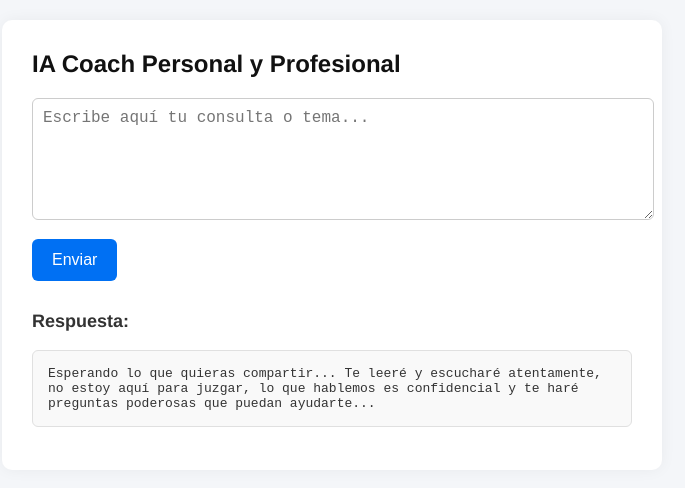
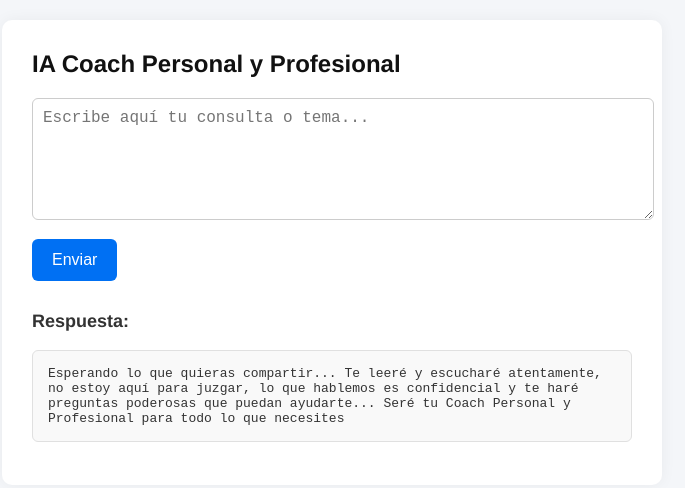
Before and after one commit to viveka2024/IaCoach, a website: page public/index.html in a window 1280 px wide. Shown: the whole page, without its empty margins (308-993 px from the left). Drawn offline with Linux system fonts and the light colour scheme.

Commit message:
Update index.html

```diff
--- a/public/index.html
+++ b/public/index.html
@@ -73,7 +73,7 @@
     <textarea id="userInput" placeholder="Escribe aquí tu consulta o tema..."></textarea><br>
     <button onclick="sendMessage()">Enviar</button>
     <h3>Respuesta:</h3>
-    <pre id="responseArea">Esperando lo que quieras compartir... Te leeré y escucharé atentamente, no estoy aquí para juzgar, lo que hablemos es confidencial y te haré preguntas poderosas que puedan ayudarte... </pre>
+    <pre id="responseArea">Esperando lo que quieras compartir... Te leeré y escucharé atentamente, no estoy aquí para juzgar, lo que hablemos es confidencial y te haré preguntas poderosas que puedan ayudarte... Seré tu Coach Personal y Profesional para todo lo que necesites </pre>
   </div>
 
   <script>
```
